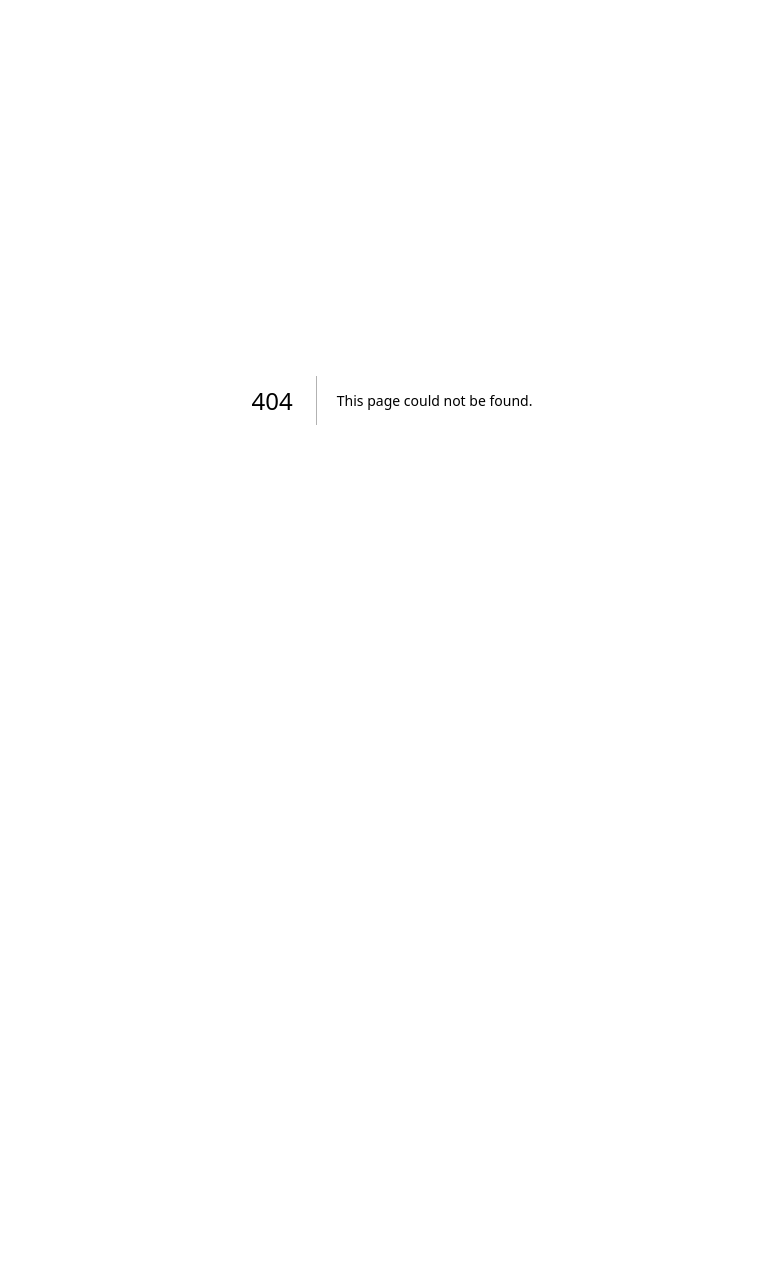
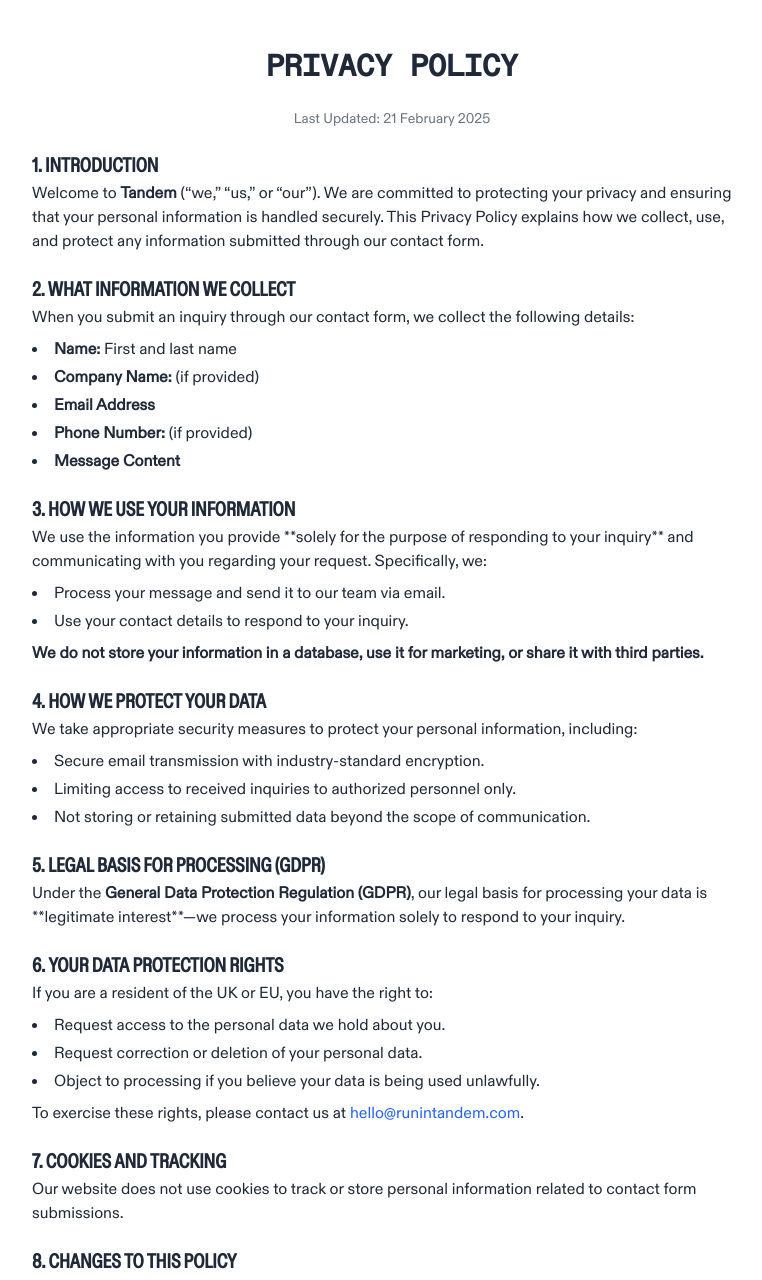
Before and after one commit to TandemCreativeDev/tandem, a Next.js app: page /privacy-policy in a window 1280 px wide. Before the commit this address had no page. Shown: the top 1280 px of the page, without its empty margins (248-1010 px from the left). Before the commit the page ends 800 px from the top, so only its background shows below. Built offline with nearby package versions, Linux system fonts and the light colour scheme.

Commit message:
chore: add privacy policy page.tsx

```diff
--- /dev/null
+++ b/src/app/privacy-policy/page.tsx
@@ -0,0 +1,180 @@
+export default function PrivacyPolicy() {
+  return (
+    <section className="max-w-3xl mx-auto px-6 py-12 text-gray-800">
+      <h1 className="font-tandem-mono-medium uppercase text-3xl font-bold text-center mb-6">
+        Privacy Policy
+      </h1>
+      <p className="text-sm text-gray-500 text-center">
+        Last Updated: 21 February 2025
+      </p>
+
+      <div className="mt-6 space-y-6">
+        <section>
+          <h2 className="font-tandem-condensed-medium uppercase text-xl font-semibold">
+            1. Introduction
+          </h2>
+          <p>
+            Welcome to <strong>Tandem</strong> (“we,” “us,” or “our”). We are
+            committed to protecting your privacy and ensuring that your personal
+            information is handled securely. This Privacy Policy explains how we
+            collect, use, and protect any information submitted through our
+            contact form.
+          </p>
+        </section>
+
+        <section>
+          <h2 className="font-tandem-condensed-medium uppercase text-xl font-semibold">
+            2. What Information We Collect
+          </h2>
+          <p>
+            When you submit an inquiry through our contact form, we collect the
+            following details:
+          </p>
+          <ul className="list-disc list-inside mt-2 space-y-1">
+            <li>
+              <strong>Name:</strong> First and last name
+            </li>
+            <li>
+              <strong>Company Name:</strong> (if provided)
+            </li>
+            <li>
+              <strong>Email Address</strong>
+            </li>
+            <li>
+              <strong>Phone Number:</strong> (if provided)
+            </li>
+            <li>
+              <strong>Message Content</strong>
+            </li>
+          </ul>
+        </section>
+
+        <section>
+          <h2 className="font-tandem-condensed-medium uppercase text-xl font-semibold">
+            3. How We Use Your Information
+          </h2>
+          <p>
+            We use the information you provide **solely for the purpose of
+            responding to your inquiry** and communicating with you regarding
+            your request. Specifically, we:
+          </p>
+          <ul className="list-disc list-inside mt-2 space-y-1">
+            <li>Process your message and send it to our team via email.</li>
+            <li>Use your contact details to respond to your inquiry.</li>
+          </ul>
+          <p className="mt-2">
+            <strong>
+              We do not store your information in a database, use it for
+              marketing, or share it with third parties.
+            </strong>
+          </p>
+        </section>
+
+        <section>
+          <h2 className="font-tandem-condensed-medium uppercase text-xl font-semibold">
+            4. How We Protect Your Data
+          </h2>
+          <p>
+            We take appropriate security measures to protect your personal
+            information, including:
+          </p>
+          <ul className="list-disc list-inside mt-2 space-y-1">
+            <li>
+              Secure email transmission with industry-standard encryption.
+            </li>
+            <li>
+              Limiting access to received inquiries to authorized personnel
+              only.
+            </li>
+            <li>
+              Not storing or retaining submitted data beyond the scope of
+              communication.
+            </li>
+          </ul>
+        </section>
+
+        <section>
+          <h2 className="font-tandem-condensed-medium uppercase text-xl font-semibold">
+            5. Legal Basis for Processing (GDPR)
+          </h2>
+          <p>
+            Under the <strong>General Data Protection Regulation (GDPR)</strong>
+            , our legal basis for processing your data is **legitimate
+            interest**—we process your information solely to respond to your
+            inquiry.
+          </p>
+        </section>
+
+        <section>
+          <h2 className="font-tandem-condensed-medium uppercase text-xl font-semibold">
+            6. Your Data Protection Rights
+          </h2>
+          <p>If you are a resident of the UK or EU, you have the right to:</p>
+          <ul className="list-disc list-inside mt-2 space-y-1">
+            <li>Request access to the personal data we hold about you.</li>
+            <li>Request correction or deletion of your personal data.</li>
+            <li>
+              Object to processing if you believe your data is being used
+              unlawfully.
+            </li>
+          </ul>
+          <p className="mt-2">
+            To exercise these rights, please contact us at{" "}
+            <a
+              href="mailto:[Insert Email]"
+              className="text-blue-600 hover:underline"
+            >
+              hello@runintandem.com
+            </a>
+            .
+          </p>
+        </section>
+
+        <section>
+          <h2 className="font-tandem-condensed-medium uppercase text-xl font-semibold">
+            7. Cookies and Tracking
+          </h2>
+          <p>
+            Our website does not use cookies to track or store personal
+            information related to contact form submissions.
+          </p>
+        </section>
+
+        <section>
+          <h2 className="font-tandem-condensed-medium uppercase text-xl font-semibold">
+            8. Changes to This Policy
+          </h2>
+          <p>
+            We may update this Privacy Policy from time to time. Any changes
+            will be posted on this page with the revised date.
+          </p>
+        </section>
+
+        <section>
+          <h2 className="font-tandem-condensed-medium uppercase text-xl font-semibold">
+            9. Contact Us
+          </h2>
+          <p>
+            If you have any questions about this Privacy Policy or how we handle
+            your information, please contact us at:
+          </p>
+          <div className="mt-4">
+            <p>
+              📧 <strong>Email:</strong>{" "}
+              <a
+                href="mailto:[Insert Email]"
+                className="text-blue-600 hover:underline"
+              >
+                hello@runintandem.com
+              </a>
+            </p>
+            <p>
+              📍 <strong>Address:</strong> 2nd Floor, 113-115 Fonthill Rd,
+              London N4 3HH
+            </p>
+          </div>
+        </section>
+      </div>
+    </section>
+  );
+}
```
